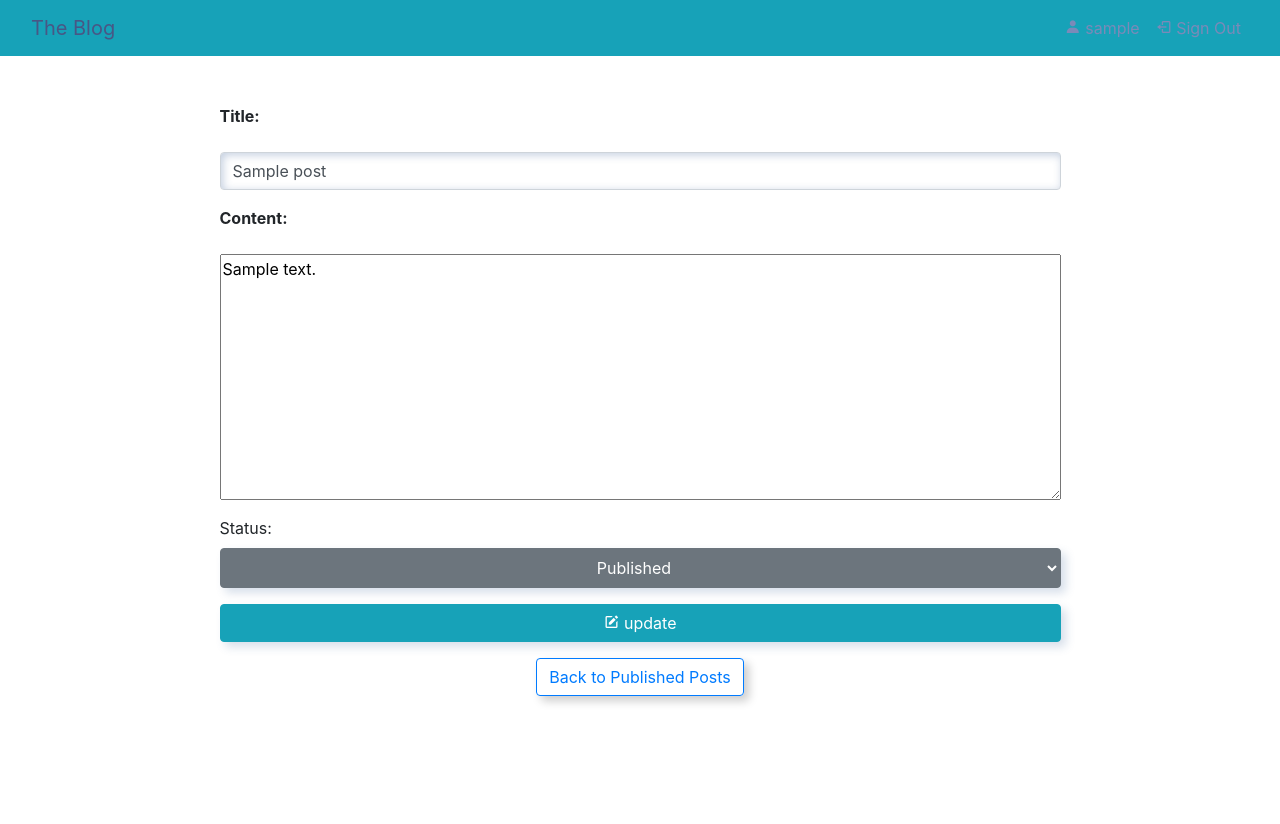
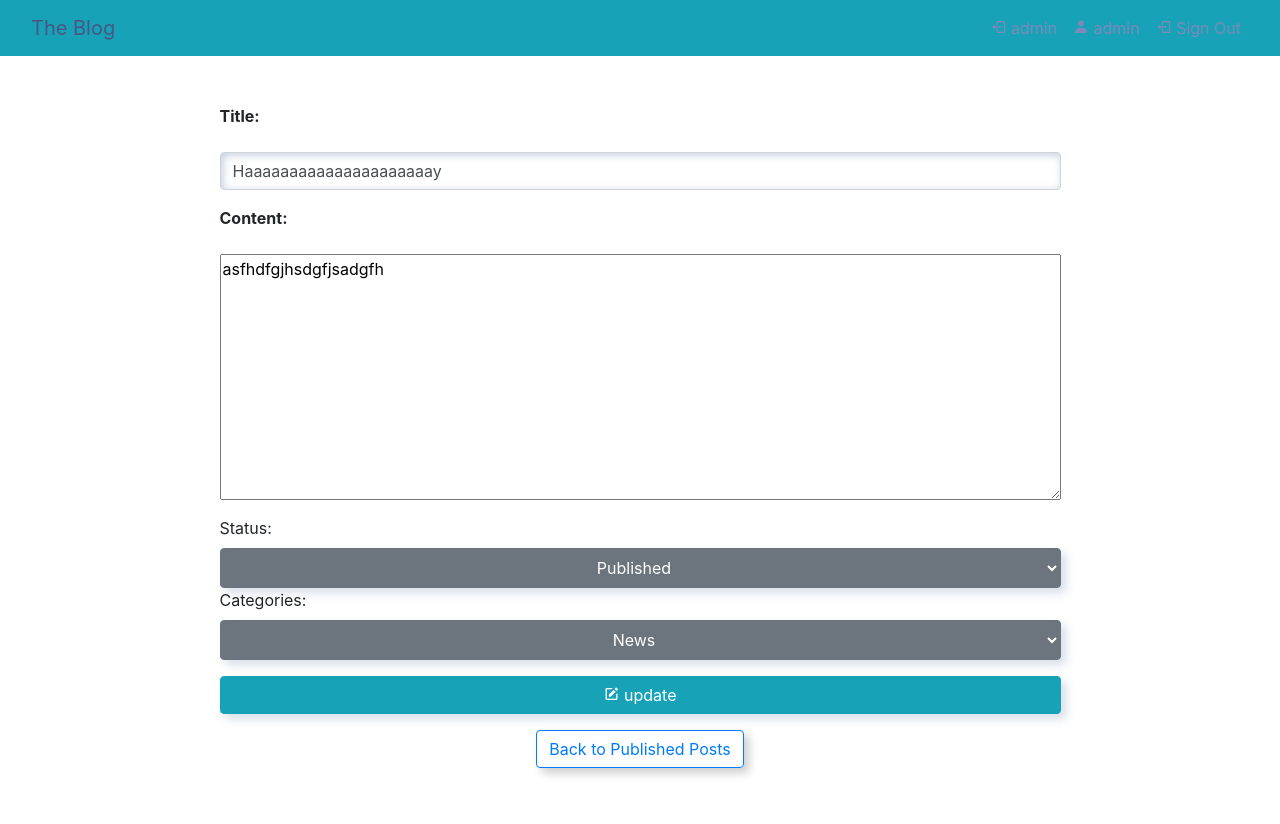
Before and after one commit to DragonsEG/G2-django-blog-app, a Django app: page /edit/1 in a window 1280 px wide. Before the commit the page ends 704 px from the top, so only its background shows below. Run offline with Django 4.2, Linux system fonts and the light colour scheme; a user stored in the database is signed in; data comes from the database, SQL or seed files in the repository; tables that the repository leaves empty hold one stand-in row (values such as "Sample post").

Commit message:
Add Categories and modify other structure to fit the new task

```diff
--- a/blog/forms.py
+++ b/blog/forms.py
@@ -17,7 +17,7 @@
     class Meta:
         model = User
         fields = ['first', 'last', 'username',  'email', 'password1',
-                  'password2', 'is_staff', 'is_superuser']
+                'password2', 'is_staff', 'is_superuser']
 
 
 class UserLoginForm(forms.Form):
--- a/blog/models.py
+++ b/blog/models.py
@@ -5,8 +5,19 @@
 
 
 class Post (models.Model):
+
+    class Status(models.TextChoices):
+        DRAFT = 'DF' , 'Draft'
+        PUBLISHED = 'PB', 'Published'
+
+    class Category(models.TextChoices):
+        NEWS = 'News','News'
+        TUTORIAL = 'Tutorial','Tutorial'
+        BUSINESS = 'Business','Business'
+
     title = models.CharField(max_length=255)
-    statue = models.CharField(max_length=2)
+    statue = models.CharField(max_length=2,choices=Status.choices,default=Status.DRAFT)
+    categories = models.CharField(max_length=10,choices=Category.choices,default=Category.BUSINESS)
     content = HTMLField()
     owner = models.ForeignKey(
         User,
@@ -17,6 +28,7 @@
 
     def __str__(self):
         return self.title
+
 
 
 class Comment (models.Model):
--- a/blog/templates/blog/edit_post.html
+++ b/blog/templates/blog/edit_post.html
@@ -15,6 +15,14 @@
             <option value="PB" {% if post.status == "PB" %}selected{% endif %}>Published</option>
             <option value="DF" {% if post.status == "DF" %}selected{% endif %}>Draft</option>
         </select>
+
+        <label for="categories">Categories: </label>
+        <select name="categories" class="btn btn-secondary dropdown-toggle px-3 py-2">
+            <option value="News">News</option>
+            <option value="Tutorial">Tutorial</option>
+            <option value="Business">Business</option>
+        </select>
+
         <button type="submit" class="btn btn-info my-3 px-4">
             <i class='bx bxs-edit'></i> update
         </button>
--- a/blog/templates/blog/index.html
+++ b/blog/templates/blog/index.html
@@ -11,6 +11,9 @@
             <div class="col-md-2 col-12 mx-md-auto mx-3 mt-5 mb-5 ">
                 <a href="{% url 'Create' %}" class="btn btn-outline-secondary"><i class='bx bx-plus'></i> Create a new post</a>
             </div>
+            <div class="col-md-2 col-12 mx-md-auto mx-3 mt-5 mb-5 ">
+                <a href="{% url 'draft_posts' %}" class="btn btn-success"><i class='bx bx-plus'></i> Show your Draftes</a>
+            </div>
         {% endif %}
         {% endif %}
         {% endfor %}
@@ -20,6 +23,9 @@
                     <div class="card-body align-items-center mx-3">
                         <h3 class="card-title fw-bold">{{ obj.title }}</h3>
                         <p class="card-text text-muted">Published: {{ obj.publish_date }}</p>
+                        <p class="card-text text-muted">Category:
+                            {{obj.categories}}
+                        </p>
                         <p class="card-text text-muted">Author: {{ obj.owner.username }}</p>
                         <p class="card-text">{{ obj.content|truncatechars_html:200|safe }}</p>
                         <a href="{% url 'detail_post' obj.id %}" class="btn btn-info">Read more</a>
--- a/blog/templates/users/profile.html
+++ b/blog/templates/users/profile.html
@@ -59,8 +59,7 @@
                     </div>
                 </div>
 
-                <footer class="blockquote-footer">{{post_data.content | truncatechars_html:20 |
-                    save}}</footer>
+                <footer class="blockquote-footer">{{post_data.content |truncatechars_html:20}}</footer>
             </blockquote>
             </div>
             <div class="card-footer">
--- a/blog/urls.py
+++ b/blog/urls.py
@@ -17,5 +17,7 @@
     path('delete/<int:pk>', views.PostDeleteView.as_view(), name='delete_post'),
     path('editprofile/', views.EditUserProfileView.as_view(), name='edit_profile'),
     path('admin/', views.admin, name='admin'),
-    path('like/', views.like.as_view(), name='like')
+    path('like/', views.like.as_view(), name='like'),
+
+    path('Drafted', views.ViewDraftPosts.as_view(),name='draft_posts')
 ]
--- a/blog/views.py
+++ b/blog/views.py
@@ -1,4 +1,4 @@
-from django.shortcuts import render, redirect
+from django.shortcuts import render, redirect,get_object_or_404
 from django.views import View
 from .forms import UserRegisterForm
 from .forms import UserLoginForm, ChangeForm, EditUserProfileForm
@@ -9,7 +9,6 @@
 from django.contrib import messages
 from .models import Post, Comment
 from django.contrib.auth.models import User, Group
-from django.shortcuts import get_object_or_404
 from django.contrib.auth.hashers import check_password
 from django.contrib.auth import update_session_auth_hash
 from django.views import generic
@@ -19,7 +18,14 @@
 
 class Index(ListView):
     model = Post
-    queryset = Post.objects.all().order_by('-publish_date')
+    queryset = Post.objects.filter(statue= Post.Status.PUBLISHED).order_by('-publish_date')
+    template_name = 'blog/index.html'
+    paginate_by = 3
+
+
+class ViewDraftPosts(ListView):
+    model = Post
+    queryset = Post.objects.filter(statue= Post.Status.DRAFT).order_by('-publish_date')
     template_name = 'blog/index.html'
     paginate_by = 3
 
@@ -70,20 +76,20 @@
     def post(self, request):
         print(request.user)
         form = UserLoginForm(request.POST)
+
         if form.is_valid():
-            if (User.objects.all().filter(username=form['username'].value()).exists()):
-                if check_password(form['password'].value(), User.objects.all().filter(username=form['username'].value())[0].password):
-                    user = authenticate(
-                        request, username=f"{form['username'].value()}", password=f"{form['password'].value()}")
-                    login(request, user)
-                    return redirect('profile', form['username'].value())
-                else:
-                    messages.error(
-                        request, "Wrong password.")
-                    return redirect('login')
+            username = f"{form.cleaned_data['username']}"
+            password = f"{form.cleaned_data['password']}"
+            print(username)
+            print(password)
+            user = authenticate(request, username=username, password=password)
+            print(user)
+            if user:
+                login(request, user)
+                return redirect('profile', form['username'].value())
             else:
                 messages.error(
-                    request, "Not exist.")
+                    request, 'Invalid username or password.')
                 return redirect('login')
         else:
             messages.error(
@@ -103,7 +109,8 @@
             title = request.POST['title']
             status = request.POST['status']
             content = request.POST['content']
-            Post.objects.create(title=title, statue=status,
+            category = request.POST['categories']
+            Post.objects.create(title=title, statue=status,categories=category,
                                 content=content, owner=request.user)
             return redirect('index')
         else:
@@ -113,10 +120,9 @@
 class DetailPostView(DetailView):
 
     def get(self, request, pk):
-
-        comments = Comment.objects.all().filter(post_id=pk).order_by('publish_data')
-        post = Post.objects.all().filter(id=pk)
-        return render(request, 'blog/blog_post.html', {'comments': comments, 'post': post[0]})
+        post = get_object_or_404(Post, id=pk)
+        comments = Comment.objects.filter(post=post).order_by('-publish_data')
+        return render(request, 'blog/blog_post.html', {'comments': comments, 'post': post})
 
     def post(self, request, pk):
         Comment.objects.create(
@@ -141,18 +147,14 @@
     def post(self, request):
         form = ChangeForm(request.POST)
         if (form.is_valid()):
-            if check_password(form['old_password'].value(), request.user.password):
-                if (form['new_password1'].value() == form['new_password2'].value()):
-                    request.user.set_password(form['new_password1'].value())
-                    request.user.save()
-                    update_session_auth_hash(request, request.user)
-                    messages.success(
-                        request, "Your password changed")
-                    return redirect('profile', request.user)
-                else:
-                    messages.error(
-                        request, "Wrong input data")
-                    return redirect('changepassword')
+            if check_password(form['old_password'].value(), request.user.password) and (form['new_password1'].value() == form['new_password2'].value()):
+
+                request.user.set_password(form['new_password1'].value())
+                request.user.save()
+                update_session_auth_hash(request, request.user)
+                messages.success(
+                    request, "Your password changed")
+                return redirect('profile', request.user)
             else:
                 messages.error(
                     request, "Wrong input data")
@@ -165,7 +167,7 @@
 
 class profileView (View):
     def get(self, request, user):
-        posts = Post.objects.all().filter(owner_id=request.user.id)
+        posts = Post.objects.filter(owner_id=request.user.id)
         return render(request, 'users/profile.html', {'user': request.user, 'posts': posts})
 
 
@@ -179,8 +181,10 @@
         title = request.POST['title']
         status = request.POST['status']
         content = request.POST['content']
+        category = request.POST['categories']
         post.title = title
-        post.status = status
+        post.statue = status
+        post.categories = category
         post.content = content
         post.save()
         return redirect('index')
```
Also changed, not shown: blog/templates/blog/blog_post.html (+5 -2 lines), blog/templates/blog/create.html (+8 -0 lines), blog/migrations/0001_initial.py (added), blog/migrations/0002_post_categories.py (added), blog/migrations/0003_alter_post_categories.py (added), db.sqlite3, mysite/settings.py (line endings or trailing spaces).
